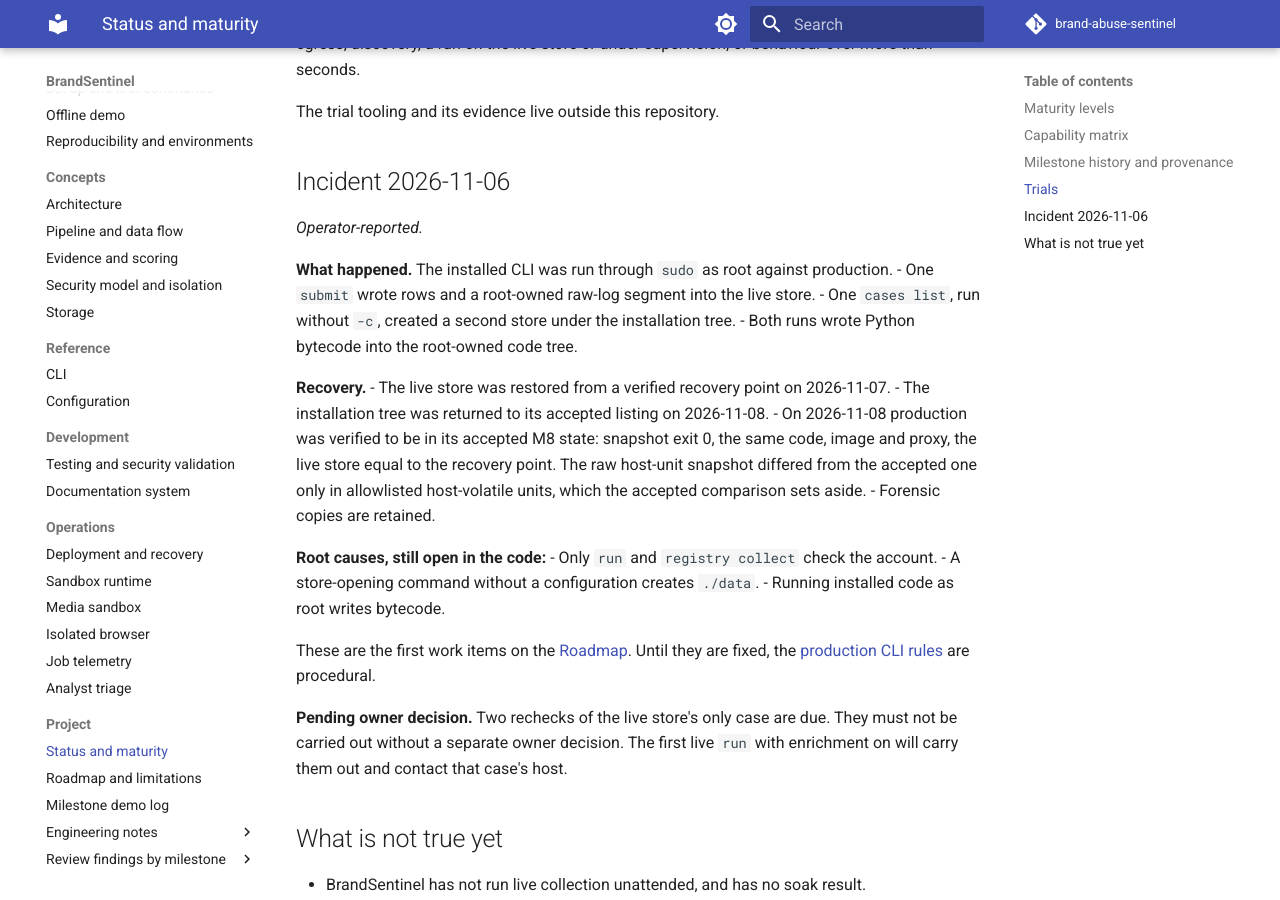
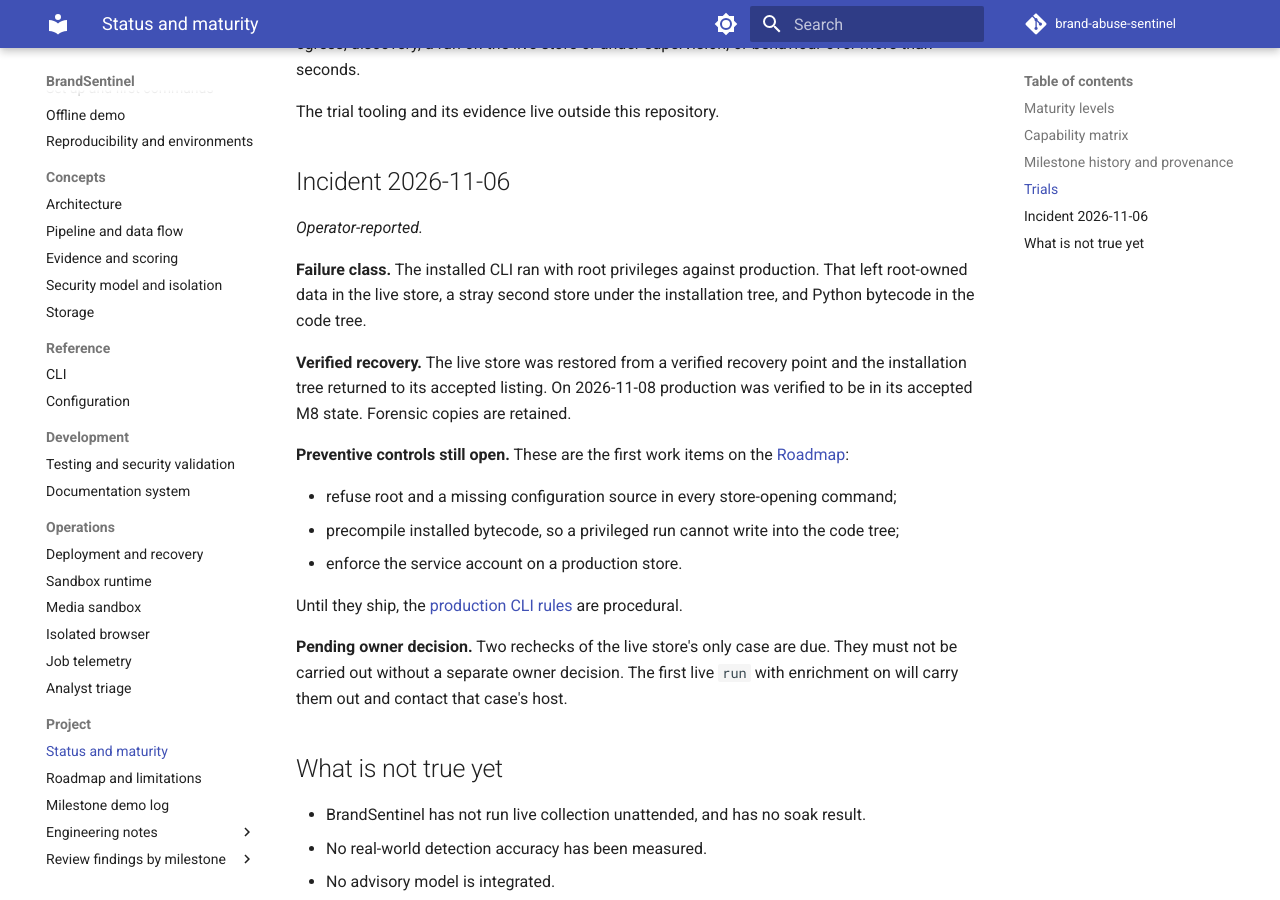
Before and after one commit to riteshspisha/brand-abuse-sentinel, an MkDocs documentation site: the page built from docs/project/status.md, in a window 1280 px wide and 900 px high, scrolled down 3793 px. Built offline with MkDocs 1.6.1 and Material for MkDocs 9.7.7, drawn with Linux system fonts in a browser that asks for light colours; comment, search, counter and statistics services are not loaded.

Commit message:
docs: keep the public incident summary to failure class and recovery
The status page and the CLI guard plan retold specific operator commands.
State the failure class, the verified recovery and the preventive controls
still open instead. No change to any decision or backlog item.

Co-Authored-By: Claude Opus 5.5 <noreply@anthropic.com>

```diff
--- a/docs/project/status.md
+++ b/docs/project/status.md
@@ -76,23 +76,22 @@ The trial tooling and its evidence live outside this repository.
 
 *Operator-reported.*
 
-**What happened.** The installed CLI was run through `sudo` as root against production.
-- One `submit` wrote rows and a root-owned raw-log segment into the live store.
-- One `cases list`, run without `-c`, created a second store under the installation tree.
-- Both runs wrote Python bytecode into the root-owned code tree.
+**Failure class.** The installed CLI ran with root privileges against production. That
+left root-owned data in the live store, a stray second store under the installation tree,
+and Python bytecode in the code tree.
 
-**Recovery.**
-- The live store was restored from a verified recovery point on 2026-11-07.
-- The installation tree was returned to its accepted listing on 2026-11-08.
-- On 2026-11-08 production was verified to be in its accepted M8 state: snapshot exit 0, the same code, image and proxy, the live store equal to the recovery point. The raw host-unit snapshot differed from the accepted one only in allowlisted host-volatile units, which the accepted comparison sets aside.
-- Forensic copies are retained.
+**Verified recovery.** The live store was restored from a verified recovery point and the
+installation tree returned to its accepted listing. On 2026-11-08 production was verified
+to be in its accepted M8 state. Forensic copies are retained.
 
-**Root causes, still open in the code:**
-- Only `run` and `registry collect` check the account.
-- A store-opening command without a configuration creates `./data`.
-- Running installed code as root writes bytecode.
+**Preventive controls still open.** These are the first work items on the
+[Roadmap](roadmap.md):
 
-These are the first work items on the [Roadmap](roadmap.md). Until they are fixed, the
+- refuse root and a missing configuration source in every store-opening command;
+- precompile installed bytecode, so a privileged run cannot write into the code tree;
+- enforce the service account on a production store.
+
+Until they ship, the
 [production CLI rules](../operations/deployment.md#production-cli-operations) are
 procedural.
 
```
Also changed, not shown: docs/plans/2026-11-09-002-cli-root-and-config-guard-plan.md (+3 -3 lines).
